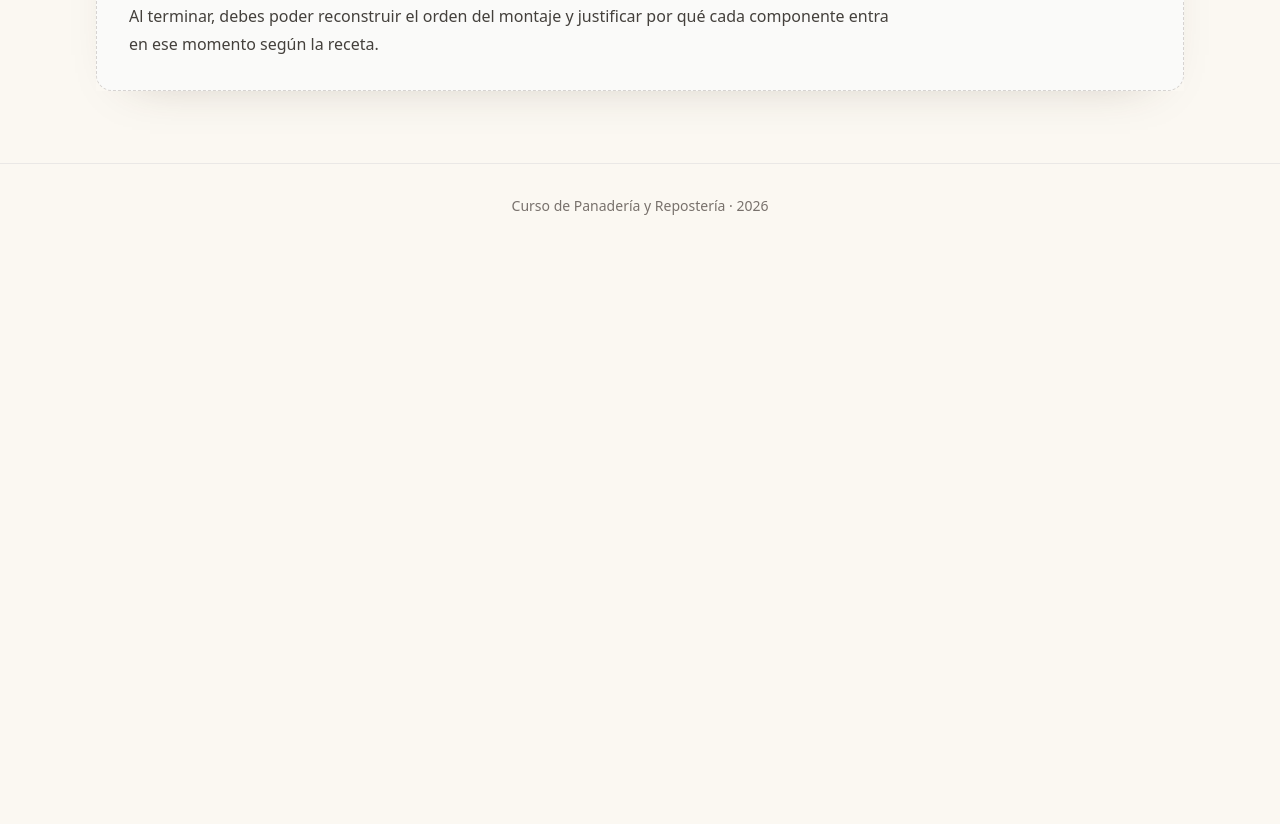
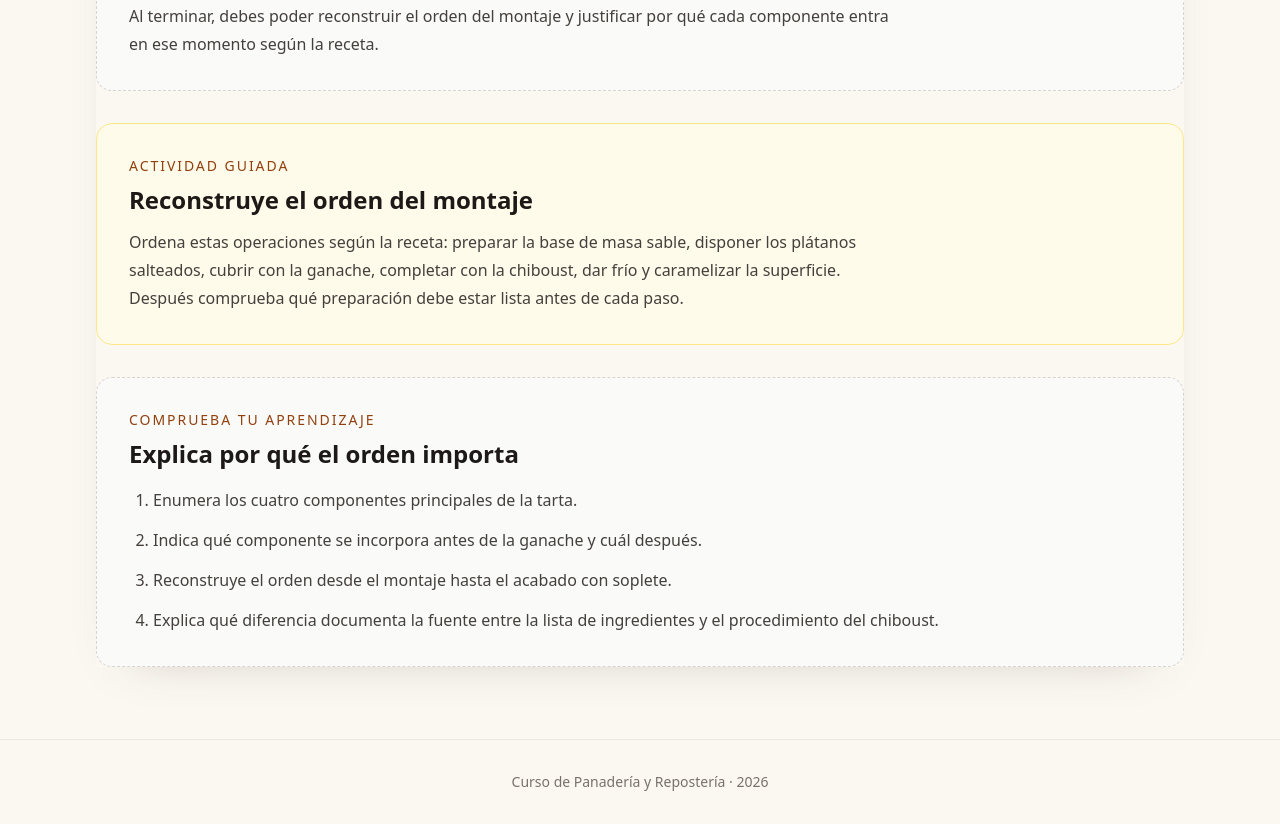
Before and after one commit to Drworm82/CursoPanadero, a Next.js app: page /leccion-tarta-platano in a window 1280 px wide. Shown: the part 3820-4644 px from the top of the page. Before the commit the page ends 4068 px from the top, so only its background shows below. Built offline with nearby package versions, Linux system fonts and the light colour scheme; no server answers.

Commit message:
Ajusta pedagogía de leccion-tarta-platano.js

```diff
--- a/pages/leccion-tarta-platano.js
+++ b/pages/leccion-tarta-platano.js
@@ -47,6 +47,23 @@ export default function LessonPage() {
 <section className="rounded-2xl border border-stone-200 bg-white p-6 sm:p-8"><p className="text-sm font-medium uppercase tracking-[0.14em] text-amber-700">Recupera antes de empezar</p><h2 className="mt-2 text-2xl font-semibold text-stone-900">Conecta con lo que ya sabes</h2><p className="mt-3 max-w-3xl leading-7 text-stone-700">La masa sable y las preparaciones de crema son técnicas conocidas. La novedad está en coordinarlas dentro de una tarta con varias capas.</p></section>
 <section className="rounded-2xl border border-dashed border-stone-300 bg-stone-50 p-6 sm:p-8"><p className="text-sm font-medium uppercase tracking-[0.14em] text-amber-800">Qué debes poder explicar</p><h2 className="mt-2 text-2xl font-semibold text-stone-900">Cierra la lección con una explicación</h2><p className="mt-3 max-w-3xl leading-7 text-stone-700">Al terminar, debes poder reconstruir el orden del montaje y justificar por qué cada componente entra en ese momento según la receta.</p></section>
 
+
+        <section className="rounded-2xl border border-amber-200 bg-amber-50 p-6 sm:p-8">
+          <p className="text-sm font-medium uppercase tracking-[0.14em] text-amber-800">Actividad guiada</p>
+          <h2 className="mt-2 text-2xl font-semibold text-stone-900">Reconstruye el orden del montaje</h2>
+          <p className="mt-3 max-w-3xl leading-7 text-stone-700">Ordena estas operaciones según la receta: preparar la base de masa sable, disponer los plátanos salteados, cubrir con la ganache, completar con la chiboust, dar frío y caramelizar la superficie. Después comprueba qué preparación debe estar lista antes de cada paso.</p>
+        </section>
+        <section className="rounded-2xl border border-dashed border-stone-300 bg-stone-50 p-6 sm:p-8">
+          <p className="text-sm font-medium uppercase tracking-[0.14em] text-amber-800">Comprueba tu aprendizaje</p>
+          <h2 className="mt-2 text-2xl font-semibold text-stone-900">Explica por qué el orden importa</h2>
+          <ol className="mt-4 list-decimal space-y-3 pl-6 leading-7 text-stone-700">
+            <li>Enumera los cuatro componentes principales de la tarta.</li>
+            <li>Indica qué componente se incorpora antes de la ganache y cuál después.</li>
+            <li>Reconstruye el orden desde el montaje hasta el acabado con soplete.</li>
+            <li>Explica qué diferencia documenta la fuente entre la lista de ingredientes y el procedimiento del chiboust.</li>
+          </ol>
+        </section>
+
       </div>
     </CourseShell>
   );
```
